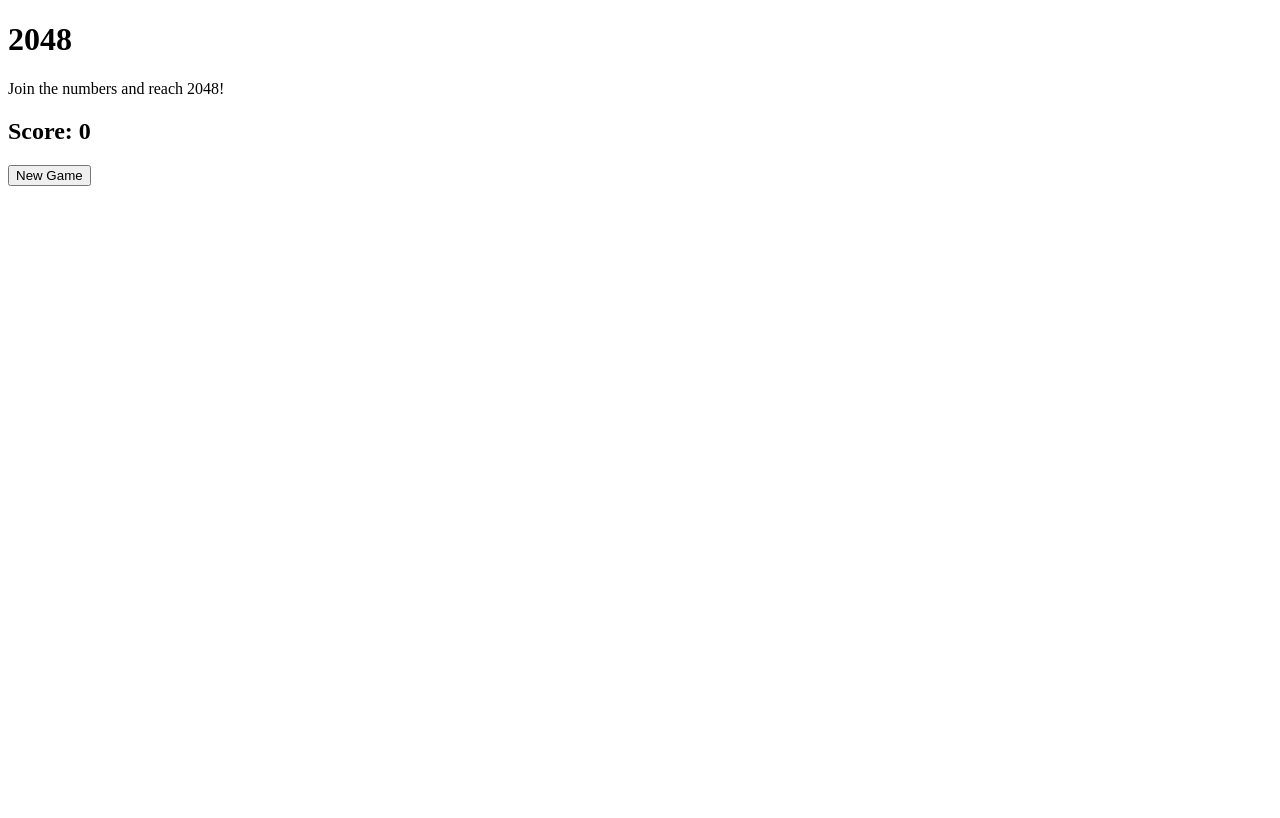
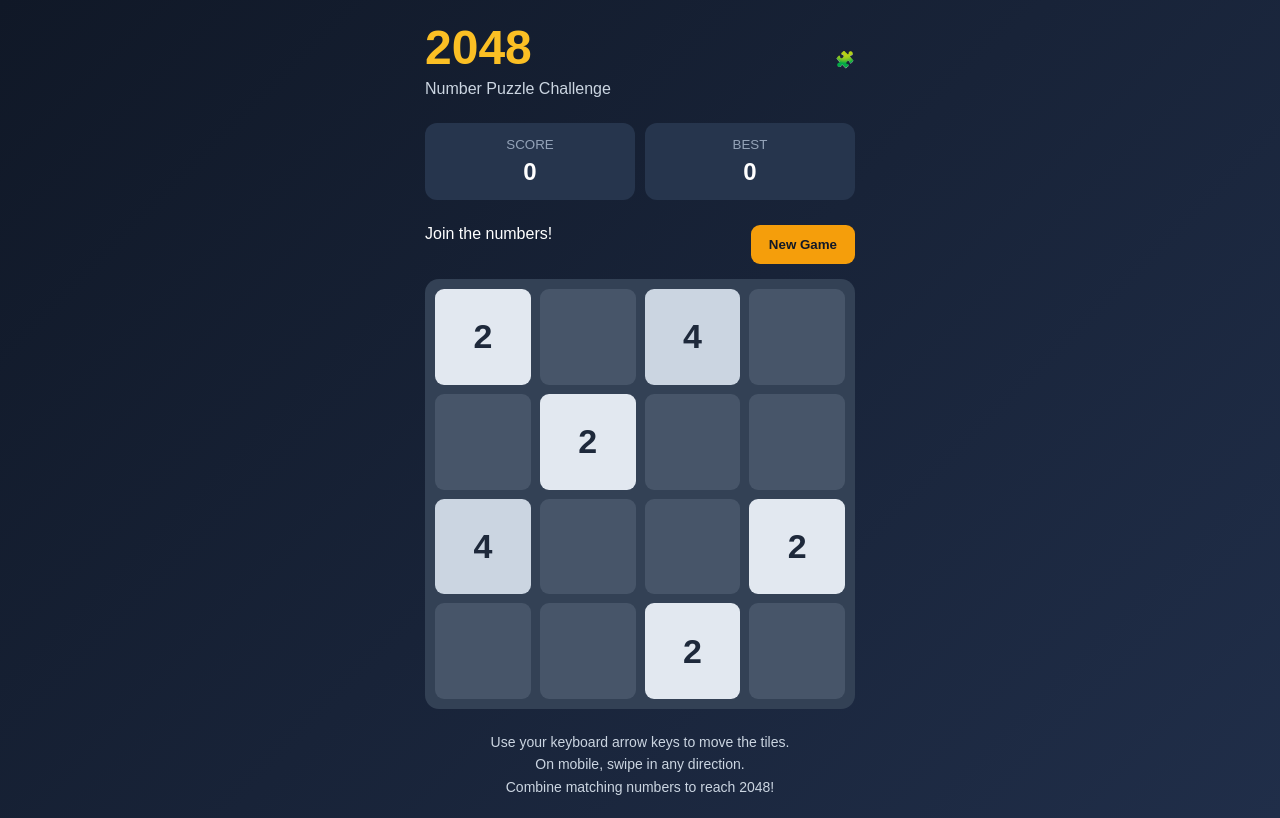
Before and after one commit to reubenm55/2048-puzzle-game, a plain HTML site: page index.html in a window 1280 px wide. Drawn offline with Linux system fonts and the light colour scheme.

Commit message:
Refactor HTML structure and styles for 2048 game
Updated title and theme color, added styles for layout and game board.

```diff
--- a/index.html
+++ b/index.html
@@ -2,23 +2,199 @@
 <!DOCTYPE html>
 <html lang="en">
 <head>
-  <meta charset="UTF-8">
-  <meta name="viewport" content="width=device-width, initial-scale=1.0">
-  <meta name="theme-color" content="#111827">
-  <title>2048 Puzzle Game</title>
+<meta charset="UTF-8">
+<meta name="viewport" content="width=device-width, initial-scale=1.0">
+<meta name="theme-color" content="#101827">
+<title>2048 - Number Puzzle</title>
+
+<style>
+* {
+  box-sizing: border-box;
+}
+
+body {
+  margin: 0;
+  min-height: 100vh;
+  background: linear-gradient(135deg,#101827,#202e49);
+  color: white;
+  font-family: Arial, sans-serif;
+  display: flex;
+  justify-content: center;
+  align-items: center;
+  padding: 20px;
+}
+
+.container {
+  width: 100%;
+  max-width: 430px;
+}
+
+.header {
+  display: flex;
+  justify-content: space-between;
+  align-items: center;
+}
+
+h1 {
+  font-size: 48px;
+  margin: 0;
+  color: #fbbf24;
+}
+
+.subtitle {
+  color: #cbd5e1;
+  margin-top: 5px;
+}
+
+.scores {
+  display: flex;
+  gap: 10px;
+  margin: 25px 0;
+}
+
+.score-box {
+  flex: 1;
+  background: #26354d;
+  padding: 14px;
+  border-radius: 12px;
+  text-align: center;
+}
+
+.score-box small {
+  color: #94a3b8;
+  display: block;
+  margin-bottom: 6px;
+}
+
+.score-box strong {
+  font-size: 24px;
+}
+
+.controls {
+  display: flex;
+  justify-content: space-between;
+  margin-bottom: 15px;
+}
+
+button {
+  border: none;
+  background: #f59e0b;
+  color: #111827;
+  font-weight: bold;
+  padding: 12px 18px;
+  border-radius: 9px;
+  cursor: pointer;
+}
+
+button:hover {
+  background: #fbbf24;
+}
+
+#game-board {
+  width: 100%;
+  aspect-ratio: 1;
+  background: #334155;
+  padding: 10px;
+  border-radius: 14px;
+  display: grid;
+  grid-template-columns: repeat(4,1fr);
+  grid-template-rows: repeat(4,1fr);
+  gap: 9px;
+}
+
+.tile {
+  border-radius: 9px;
+  background: #475569;
+  display: flex;
+  justify-content: center;
+  align-items: center;
+  font-size: clamp(22px,7vw,34px);
+  font-weight: bold;
+  color: #1e293b;
+}
+
+.tile-2 {background:#e2e8f0;}
+.tile-4 {background:#cbd5e1;}
+.tile-8 {background:#fbbf24;}
+.tile-16 {background:#fb923c;}
+.tile-32 {background:#f97316;color:white;}
+.tile-64 {background:#ef4444;color:white;}
+.tile-128 {background:#a78bfa;}
+.tile-256 {background:#8b5cf6;color:white;}
+.tile-512 {background:#6366f1;color:white;}
+.tile-1024 {background:#2563eb;color:white;}
+.tile-2048 {background:#16a34a;color:white;}
+
+.instructions {
+  text-align: center;
+  color: #cbd5e1;
+  line-height: 1.6;
+  margin-top: 22px;
+  font-size: 14px;
+}
+
+@media(max-width:380px) {
+  .tile {font-size: 23px;}
+  #game-board {gap:6px;padding:7px;}
+}
+</style>
 </head>
+
 <body>
+<div class="container">
 
-  <h1>2048</h1>
-  <p>Join the numbers and reach 2048!</p>
+  <div class="header">
+    <div>
+      <h1>2048</h1>
+      <div class="subtitle">Number Puzzle Challenge</div>
+    </div>
+    <div>🧩</div>
+  </div>
 
-  <h2>Score: 0</h2>
+  <div class="scores">
+    <div class="score-box">
+      <small>SCORE</small>
+      <strong>0</strong>
+    </div>
+    <div class="score-box">
+      <small>BEST</small>
+      <strong>0</strong>
+    </div>
+  </div>
 
-  <div id="game-board"></div>
+  <div class="controls">
+    <span>Join the numbers!</span>
+    <button>New Game</button>
+  </div>
 
-  <button onclick="alert('Game starting soon!')">
-    New Game
-  </button>
+  <div id="game-board">
+    <div class="tile tile-2">2</div>
+    <div class="tile"></div>
+    <div class="tile tile-4">4</div>
+    <div class="tile"></div>
 
+    <div class="tile"></div>
+    <div class="tile tile-2">2</div>
+    <div class="tile"></div>
+    <div class="tile"></div>
+
+    <div class="tile tile-4">4</div>
+    <div class="tile"></div>
+    <div class="tile"></div>
+    <div class="tile tile-2">2</div>
+
+    <div class="tile"></div>
+    <div class="tile"></div>
+    <div class="tile tile-2">2</div>
+    <div class="tile"></div>
+  </div>
+
+  <div class="instructions">
+    Use your keyboard arrow keys to move the tiles.<br>
+    On mobile, swipe in any direction.<br>
+    Combine matching numbers to reach 2048!
+  </div>
+
+</div>
 </body>
 </html>
```
